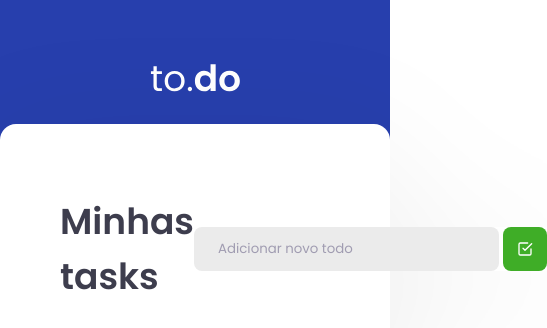
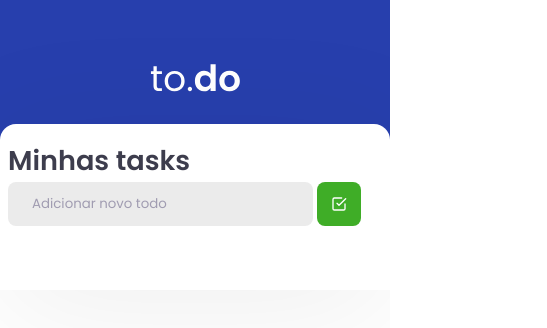
Before and after one commit to crisfeitosa/task-list, a React app: page / in a window 390 px wide. Shown: the top 328 px of the page, 547 px wide, since content can reach past the window. Built offline with nearby package versions, Linux system fonts and the light colour scheme.

Commit message:
hotfix mobile

```diff
--- a/src/styles/tasklist.scss
+++ b/src/styles/tasklist.scss
@@ -10,6 +10,7 @@ section.task-list {
   header {
     display: flex;
     flex-direction: row;
+    flex-wrap: wrap;
     align-items: center;
     justify-content: space-between;
 
@@ -159,3 +160,17 @@ section.task-list {
     }
   }
 }
+
+@media only screen and (max-width: 600px) {
+  section.task-list {
+    border-bottom-left-radius: 0;
+    border-bottom-right-radius: 0;
+    padding: 1rem .5rem;
+
+    header {
+      h2 {
+        font-size: 1.7rem;
+      }
+    }
+  }
+}
```
